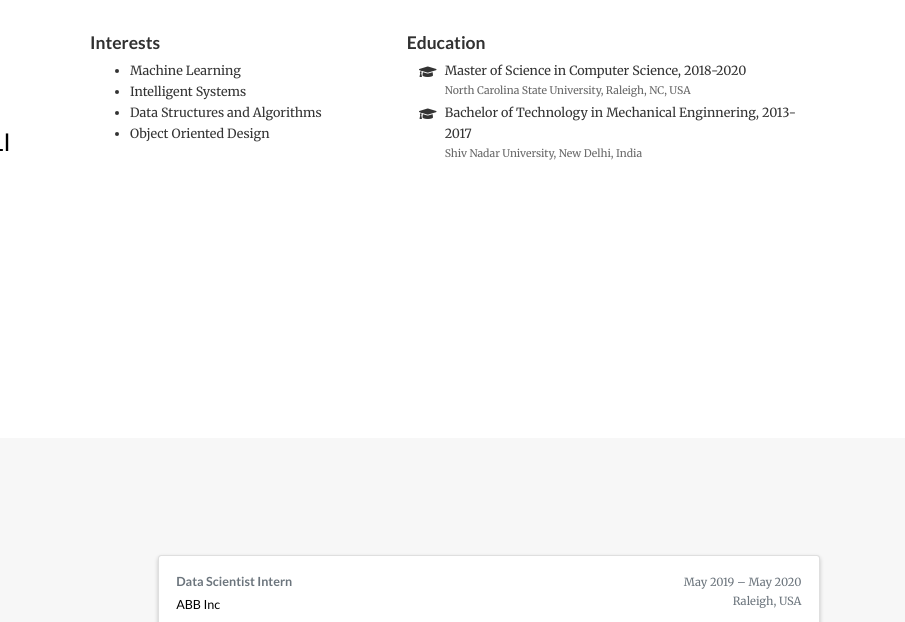
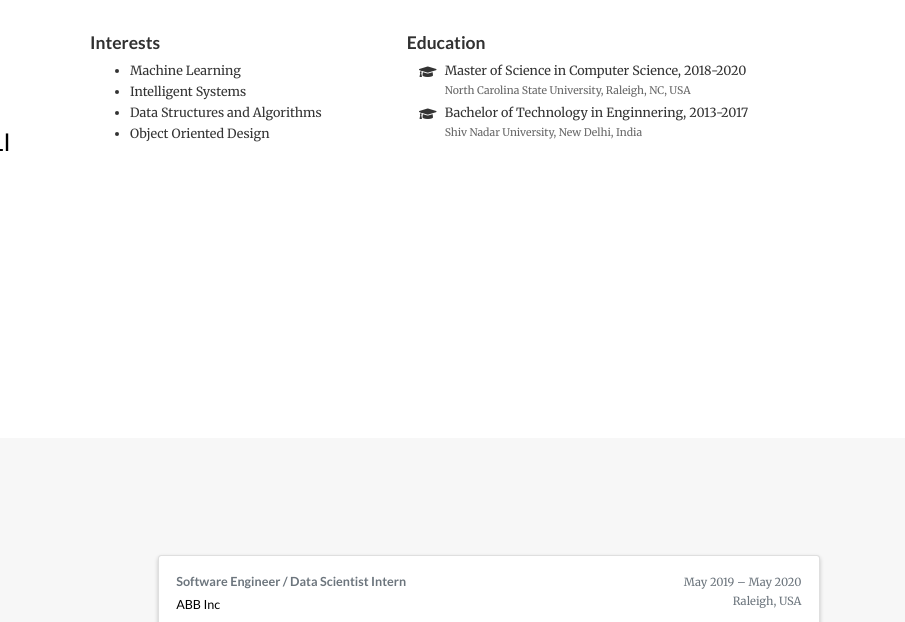
Before and after one commit to MechMaster95/MechMaster95.github.io, a plain HTML site: page index.html in a window 1280 px wide. Shown: the part 243-865 px from the top of the page, 375-1280 px from the left. Drawn offline with nearby package versions, Linux system fonts and the light colour scheme; some icons are missing.

Commit message:
Update index.html

```diff
--- a/index.html
+++ b/index.html
@@ -256,7 +256,7 @@
           <li>
             <i class="fa-li fas fa-graduation-cap"></i>
             <div class="description">
-              <p class="course">Bachelor of Technology in Mechanical Enginnering, 2013-2017</p>
+              <p class="course">Bachelor of Technology in Enginnering, 2013-2017</p>
               <p class="institution">Shiv Nadar University, New Delhi, India</p>
             </div>
           </li>
@@ -300,7 +300,7 @@
                   </div>
                   <div class="text-right">Raleigh, USA</div>
                 </div>
-                <h4 class="card-title exp-title text-muted mt-0 mb-1">Data Scientist Intern</h4>
+                <h4 class="card-title exp-title text-muted mt-0 mb-1">Software Engineer / Data Scientist Intern</h4>
                 <h4 class="card-title exp-company text-muted my-0"><a href="https://new.abb.com/" target="_blank" rel="noopener">ABB Inc</a></h4>
                 <div class="card-text">
                  <!-- Add ABB Inc Intern experience here -->
```
